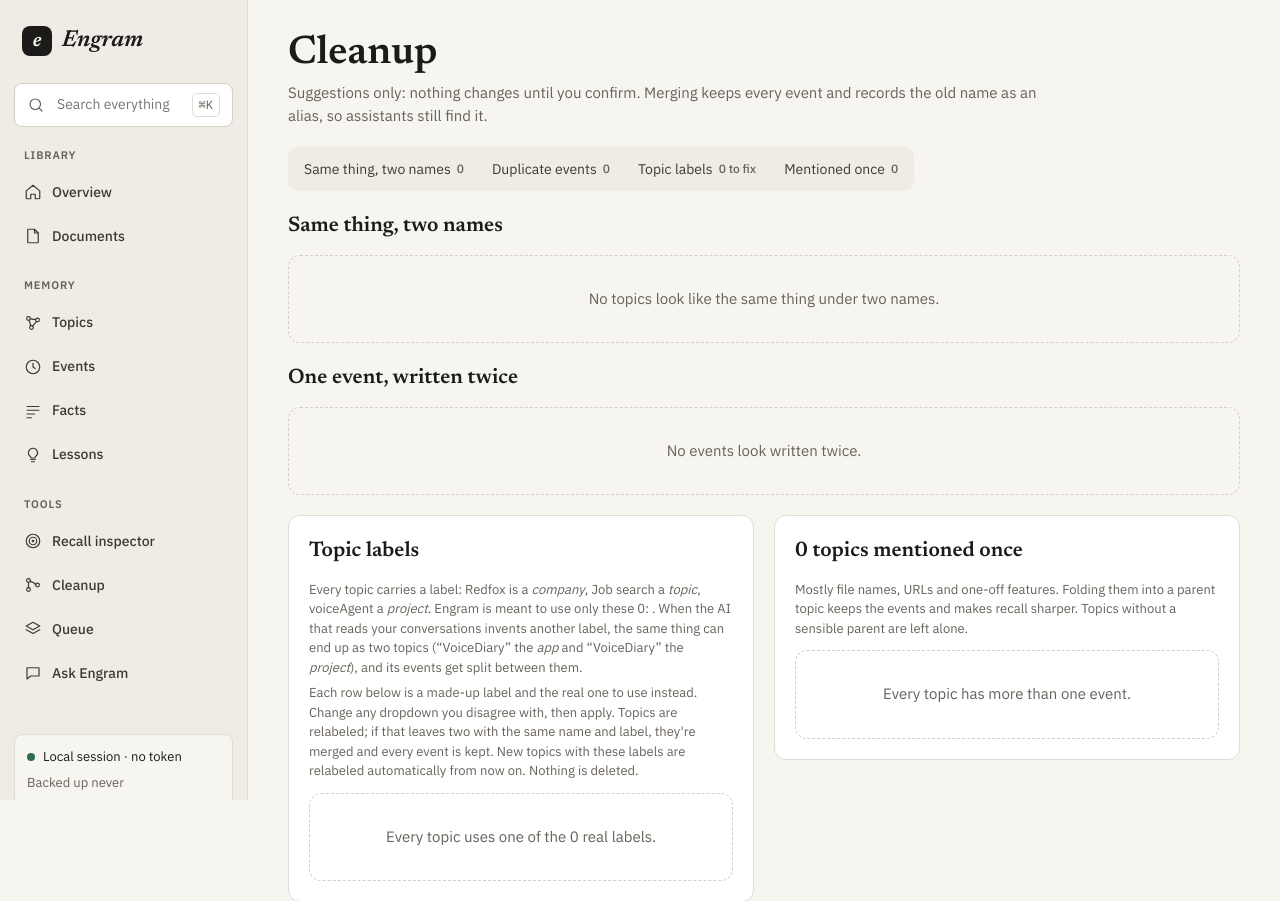
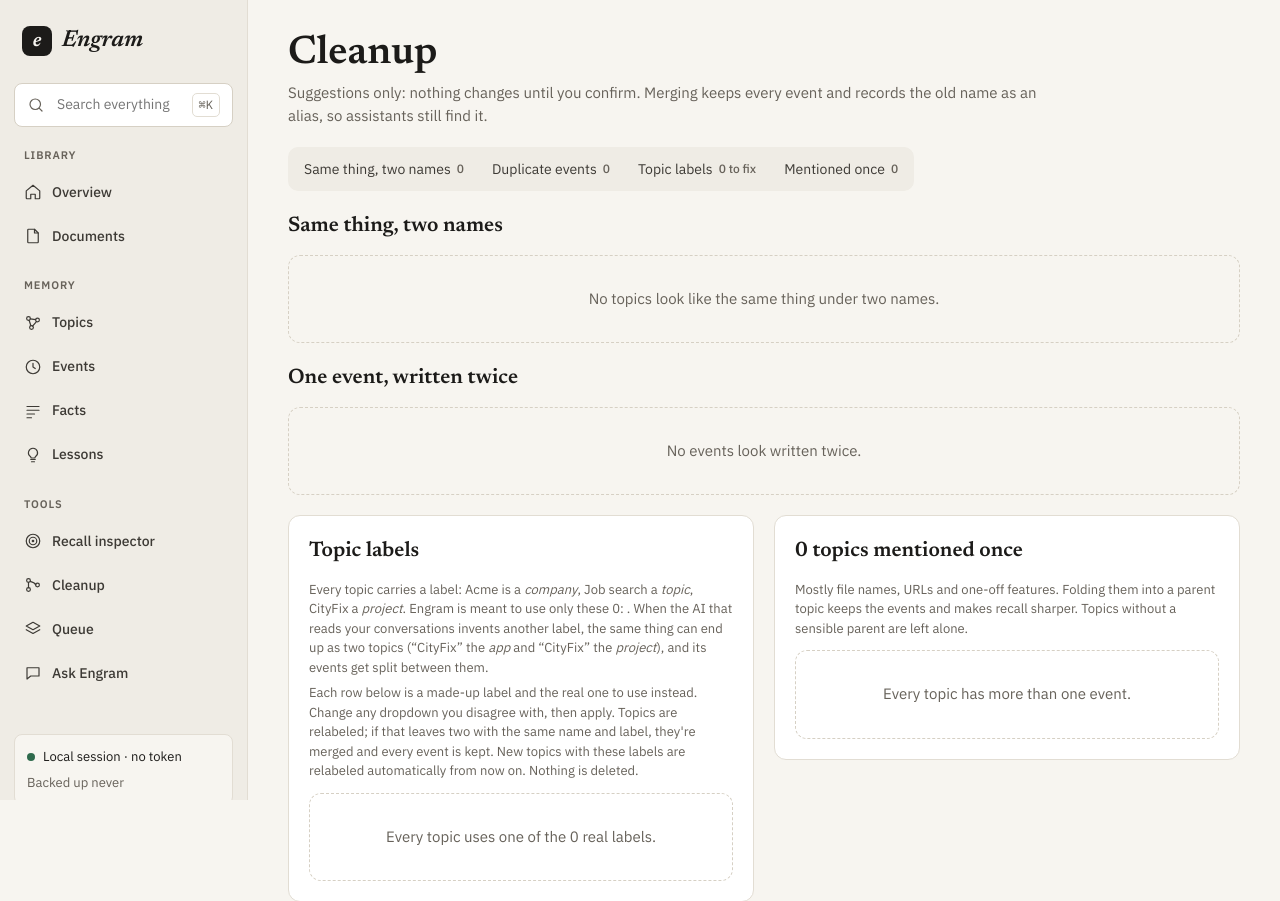
Before and after one commit to mohammed-usmani/engram, a FastAPI app: template src/templates/cleanup.html in a window 1280 px wide. Shown: the top 901 px of the page. Run offline with FastAPI, Linux system fonts and the light colour scheme; the template is opened without the code that fills it, so the values that code supplies are empty; parts of the project's set-up code (start-up, migrations or seed data) failed here and were passed over; some libraries are stand-ins or nearby versions.

Commit message:
Cleanup copy: neutral examples

```diff
--- a/src/templates/cleanup.html
+++ b/src/templates/cleanup.html
@@ -102,9 +102,9 @@
     <section id="kinds" class="card stack grow-1" aria-labelledby="h-kinds">
       <h2 id="h-kinds">Topic labels{% if odd_kinds %}: {{ odd_kinds|length }} made-up ones to fix{% endif %}</h2>
       <div class="small muted stack" style="gap:6px">
-        <p>Every topic carries a label: Redfox is a <i>company</i>, Job search a <i>topic</i>, voiceAgent a <i>project</i>.
+        <p>Every topic carries a label: Acme is a <i>company</i>, Job search a <i>topic</i>, CityFix a <i>project</i>.
           Engram is meant to use only these {{ canon|length }}: {{ canon | join(", ") }}. When the AI that reads your conversations
-          invents another label, the same thing can end up as two topics (“VoiceDiary” the <i>app</i> and “VoiceDiary” the <i>project</i>),
+          invents another label, the same thing can end up as two topics (“CityFix” the <i>app</i> and “CityFix” the <i>project</i>),
           and its events get split between them.</p>
         <p>Each row below is a made-up label and the real one to use instead. Change any dropdown you disagree with, then apply.
           Topics are relabeled; if that leaves two with the same name and label, they're merged and every event is kept.
```
